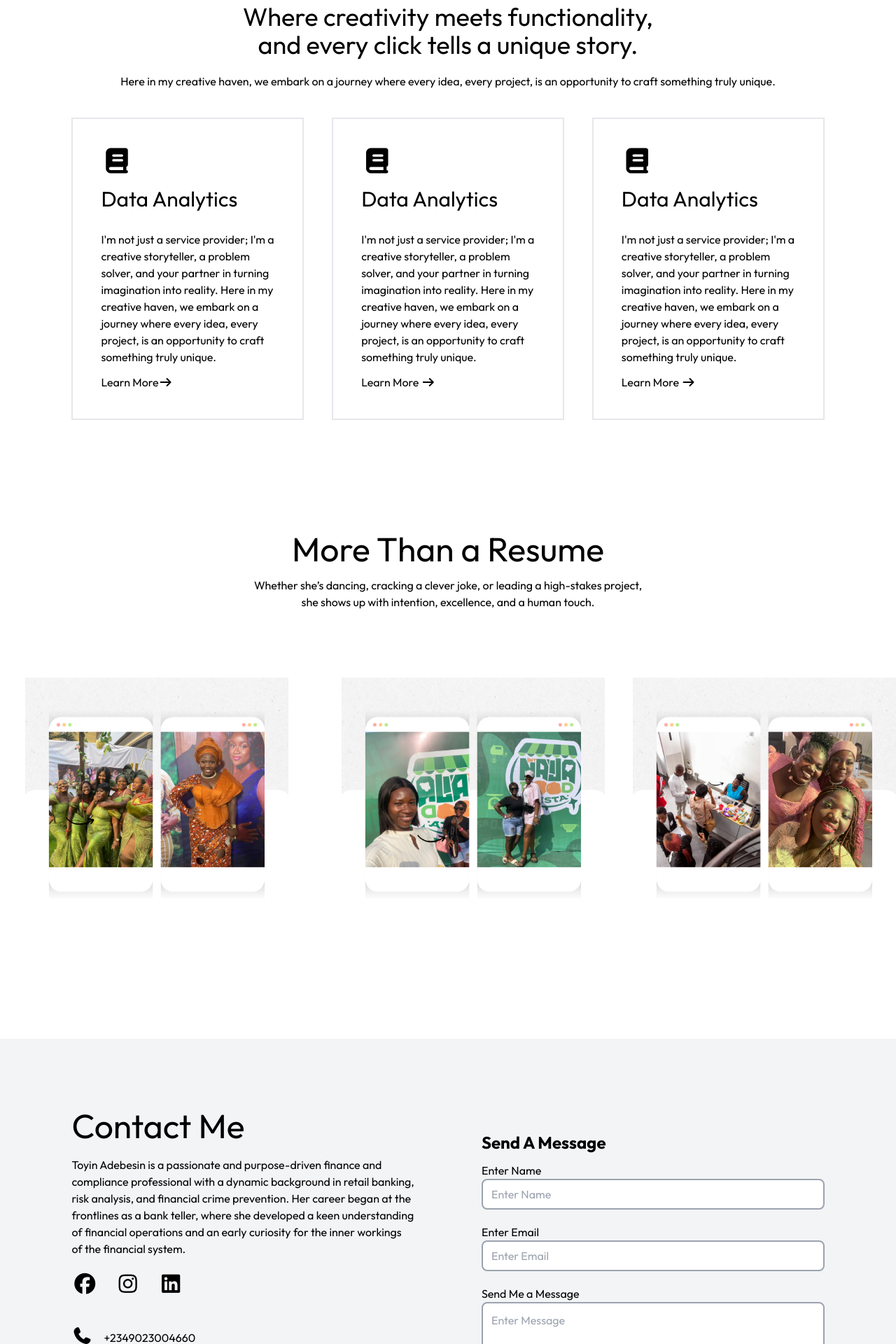
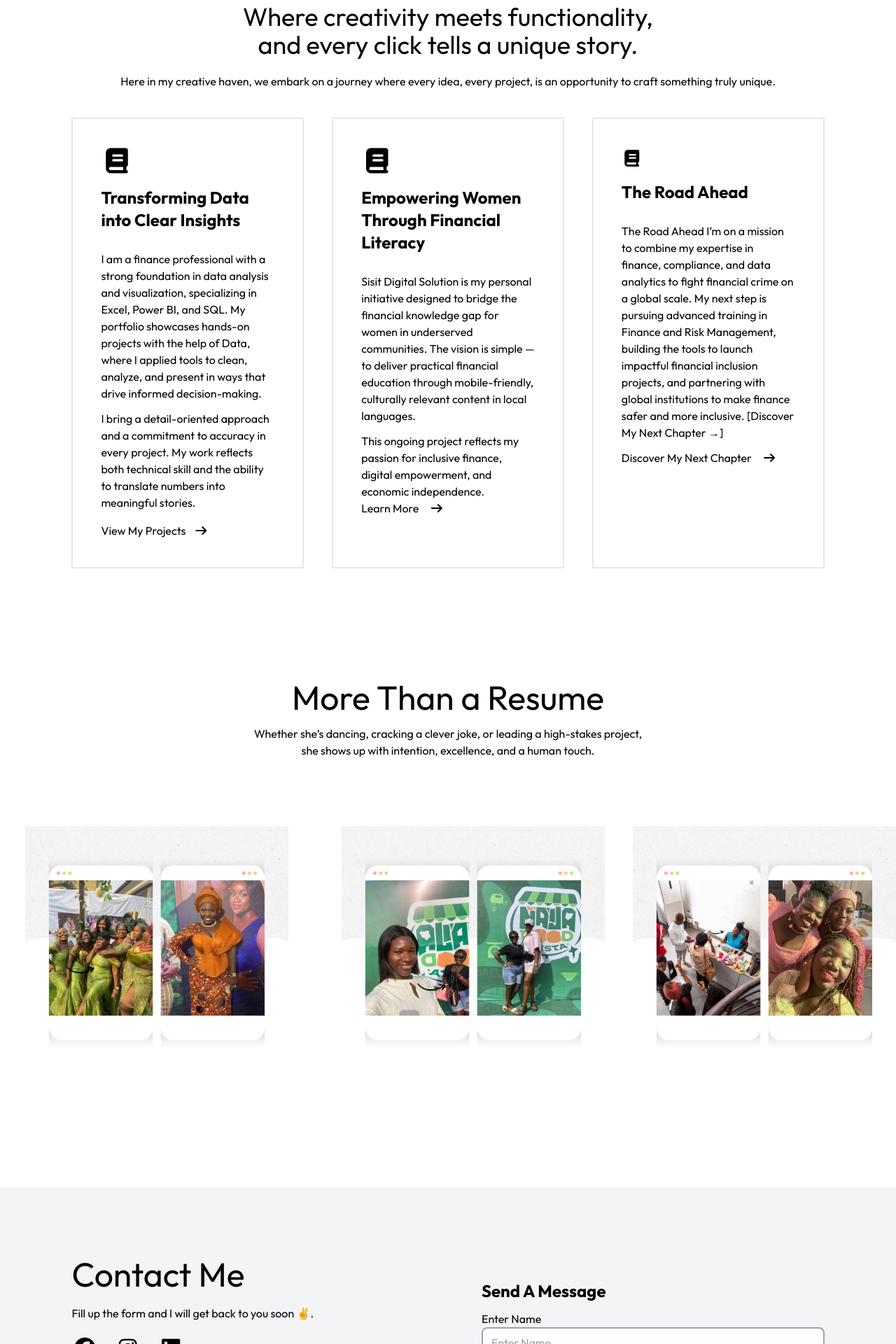
Before and after one commit to Agbakay/toyin-adebesin-portfolio, a React (Vite) app in the folder Landing Page/: page / in a window 1280 px wide. Shown: the part 1700-3620 px from the top of the page at 70% size. Built offline with nearby package versions, Linux system fonts and the light colour scheme.

Commit message:
New Update

```diff
--- a/Landing Page/src/components/Contact.jsx
+++ b/Landing Page/src/components/Contact.jsx
@@ -38,14 +38,7 @@ function App() {
       <div className="sm:flex gap-24 justify-between py-[100px]">
         <div className="wrapper basis-6/12 ">
           <h1 className="text-4xl md:text-5xl pb-5 font-normal">Contact Me</h1>
-          <p>
-            Toyin Adebesin is a passionate and purpose-driven finance and
-            compliance professional with a dynamic background in retail banking,
-            risk analysis, and financial crime prevention. Her career began at
-            the frontlines as a bank teller, where she developed a keen
-            understanding of financial operations and an early curiosity for the
-            inner workings of the financial system.
-          </p>
+          <p>Fill up the form and I will get back to you soon ✌️.</p>
           {/* ----------------- */}
           {/* Social icon */}
           {/* ---------------- */}
--- a/Landing Page/src/components/Footer.jsx
+++ b/Landing Page/src/components/Footer.jsx
@@ -13,10 +13,10 @@ const Footer = () => {
               Financial Risk & AML Analyst
             </p>
             <p className="md:w-96 pt-[40px] pb-5">
-              With a growing interest in data, Toyin has expanded her skill set
-              through academic training in data analytics — equipping herself
-              with the tools to make better, data-informed decisions that bridge
-              the gap between finance, compliance, and technology.
+              Toyin has expanded her skill set through academic training in data
+              analytics — equipping herself with the tools to make better,
+              data-informed decisions that bridge the gap between finance,
+              compliance, and technology.
             </p>
           </div>
           <div>
--- a/Landing Page/src/components/Services.jsx
+++ b/Landing Page/src/components/Services.jsx
@@ -19,57 +19,75 @@ const Services = () => {
             </p>
           </div>
 
-          <div className="services sm:flex gap-10 py-10 ">
-            <div className="p-10 border-2 hover:shadow-lg mb-5 hover:bg-cyan-100">
+          <div className="services sm:flex gap-10 py-10  ">
+            <div className="p-10 border-2 hover:shadow-lg mb-5 basis-[33.3%] hover:bg-cyan-100">
+              <div className="icon">
+                <i className="fa-solid fa-book text-4xl "></i>
+              </div>
+              <h1 className="sm:text-2xl text-xl py-4 font-bold">
+                Transforming Data into Clear Insights
+              </h1>
+              <p className="py-3">
+                I am a finance professional with a strong foundation in data
+                analysis and visualization, specializing in Excel, Power BI, and
+                SQL. My portfolio showcases hands-on projects with the help of
+                Data, where I applied tools to clean, analyze, and present in
+                ways that drive informed decision-making.
+              </p>
+              <p>
+                I bring a detail-oriented approach and a commitment to accuracy
+                in every project. My work reflects both technical skill and the
+                ability to translate numbers into meaningful stories.
+              </p>
+              <button className=" rounded-full p-0 mt-4">
+                View My Projects
+                <i className="fa-solid fa-arrow-right ml-3"></i>
+              </button>
+            </div>
+            <div className="p-10 border-2 hover:shadow-lg mb-5  basis-[33.3%] hover:bg-cyan-100">
               <div className="icon">
                 <i className="fa-solid fa-book text-4xl "></i>
               </div>
 
-              <h1 className="sm:text-3xl text-2xl py-4">Data Analytics</h1>
+              <h1 className="sm:text-2xl text-xl font-bold py-4">
+                Empowering Women Through Financial Literacy
+              </h1>
               <p className="py-3">
-                I'm not just a service provider; I'm a creative storyteller, a
-                problem solver, and your partner in turning imagination into
-                reality. Here in my creative haven, we embark on a journey where
-                every idea, every project, is an opportunity to craft something
-                truly unique.
+                Sisit Digital Solution is my personal initiative designed to
+                bridge the financial knowledge gap for women in underserved
+                communities. The vision is simple — to deliver practical
+                financial education through mobile-friendly, culturally relevant
+                content in local languages.
+              </p>
+              <p>
+                This ongoing project reflects my passion for inclusive finance,
+                digital empowerment, and economic independence.
               </p>
               <button className=" rounded-full p-0">
-                Learn More
-                <i className="fa-solid fa-arrow-right"></i>
+                Learn More <i className="fa-solid fa-arrow-right ml-3"></i>
               </button>
             </div>
-            <div className="p-10 border-2 hover:shadow-lg mb-5 hover:bg-cyan-100">
+            {/*  */}
+            <div className="p-10 border-2 hover:shadow-lg mb-5  basis-[33.3%] hover:bg-cyan-100">
               <div className="icon">
-                <i className="fa-solid fa-book text-4xl "></i>
+                <i className="fa-solid fa-book text-2xl font-bold "></i>
               </div>
 
-              <h1 className="sm:text-3xl text-2xl py-4">Data Analytics</h1>
+              <h1 className="sm:text-2xl text-xl py-4 font-bold">
+                The Road Ahead
+              </h1>
               <p className="py-3">
-                I'm not just a service provider; I'm a creative storyteller, a
-                problem solver, and your partner in turning imagination into
-                reality. Here in my creative haven, we embark on a journey where
-                every idea, every project, is an opportunity to craft something
-                truly unique.
+                The Road Ahead I’m on a mission to combine my expertise in
+                finance, compliance, and data analytics to fight financial crime
+                on a global scale. My next step is pursuing advanced training in
+                Finance and Risk Management, building the tools to launch
+                impactful financial inclusion projects, and partnering with
+                global institutions to make finance safer and more inclusive.
+                [Discover My Next Chapter →]
               </p>
               <button className=" rounded-full p-0">
-                Learn More <i className="fa-solid fa-arrow-right"></i>
-              </button>
-            </div>
-            <div className="p-10 border-2 hover:shadow-lg mb-5 hover:bg-cyan-100">
-              <div className="icon">
-                <i className="fa-solid fa-book text-4xl "></i>
-              </div>
-
-              <h1 className="sm:text-3xl text-2xl py-4">Data Analytics</h1>
-              <p className="py-3">
-                I'm not just a service provider; I'm a creative storyteller, a
-                problem solver, and your partner in turning imagination into
-                reality. Here in my creative haven, we embark on a journey where
-                every idea, every project, is an opportunity to craft something
-                truly unique.
-              </p>
-              <button className=" rounded-full p-0">
-                Learn More <i className="fa-solid fa-arrow-right"></i>
+                Discover My Next Chapter{" "}
+                <i className="fa-solid fa-arrow-right ml-3"></i>
               </button>
             </div>
           </div>
```
